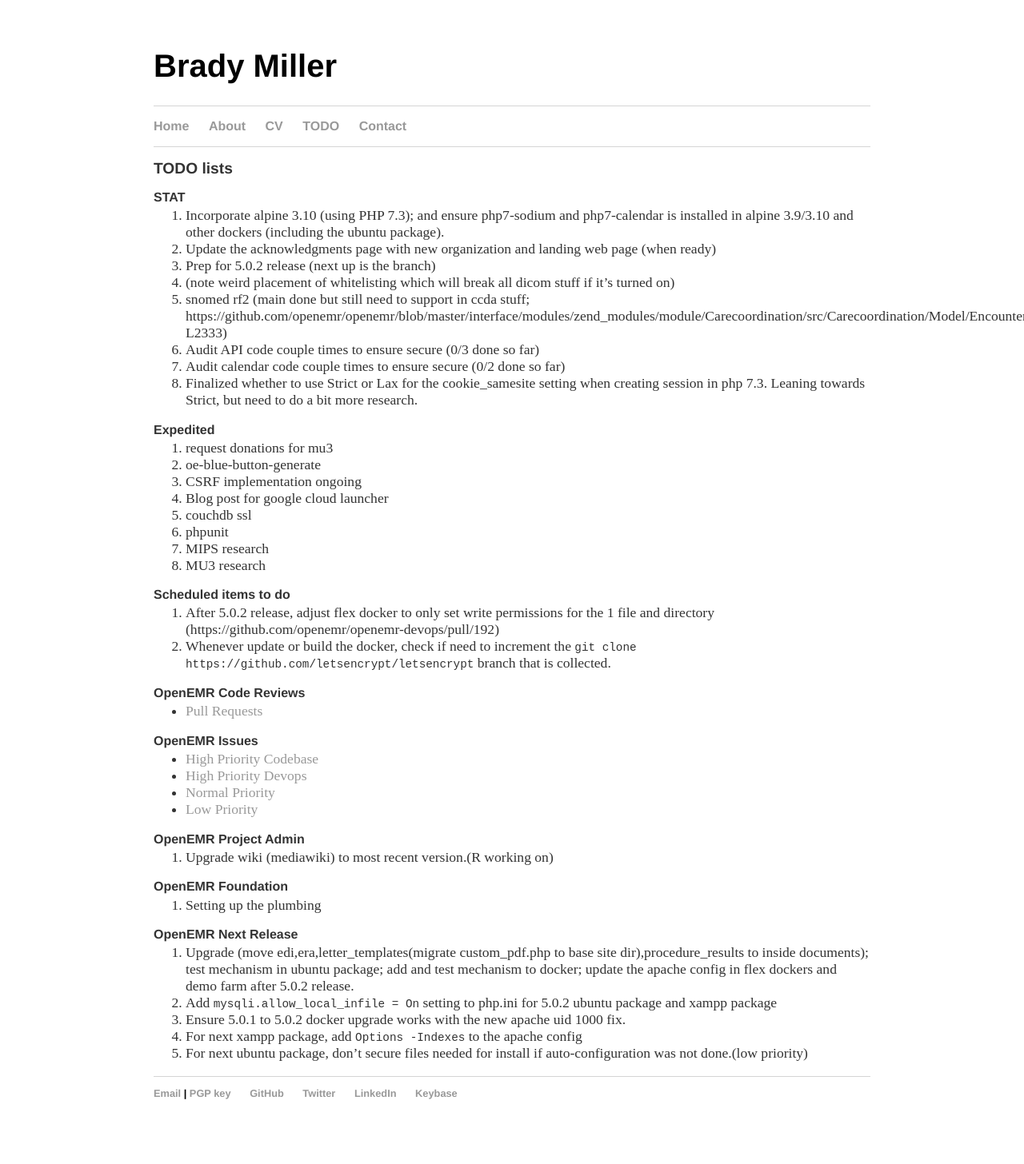
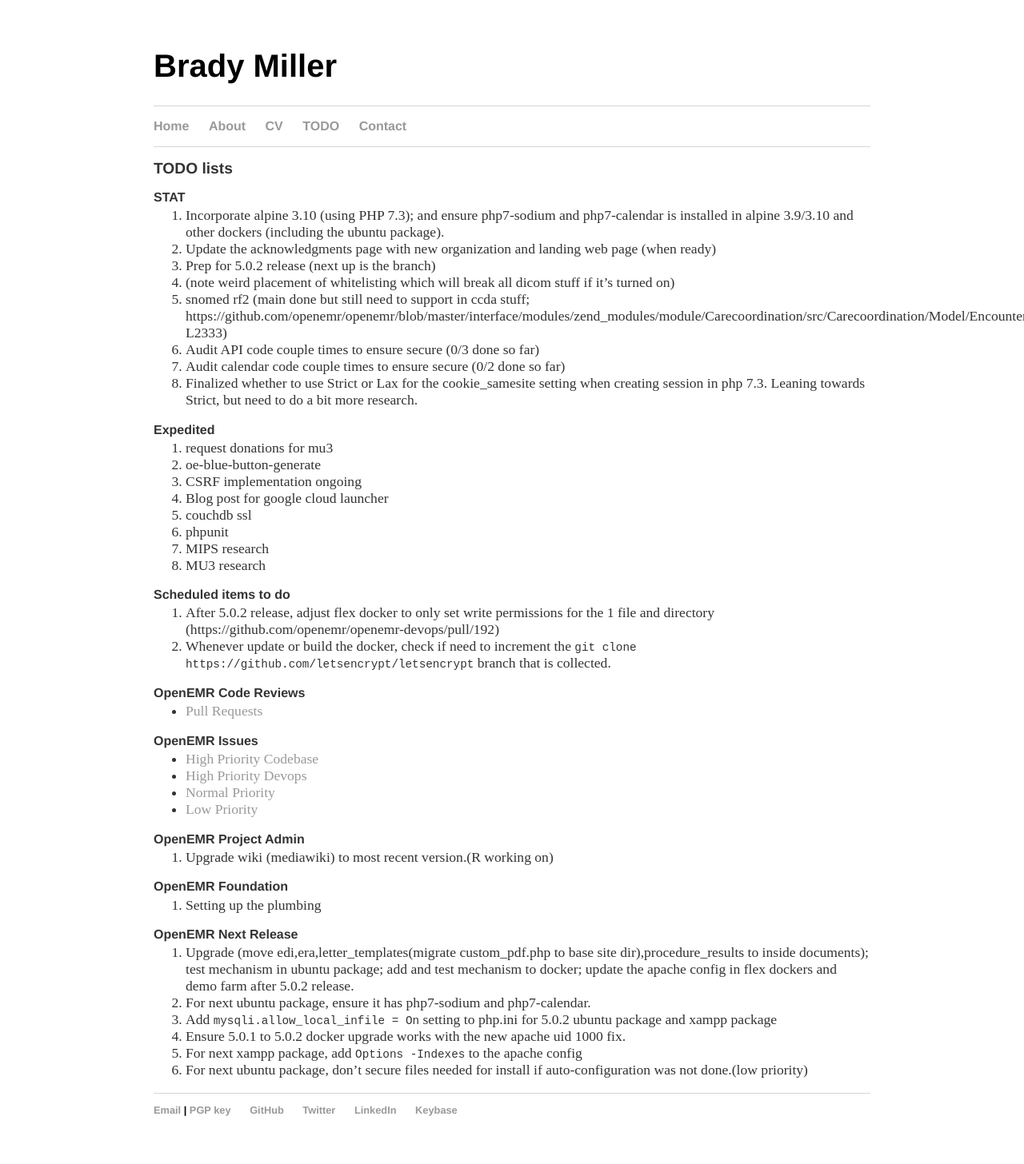
Before and after one commit to bradymiller/bradymiller.github.io, a Jekyll site: the page built from todo/index.md, in a window 1280 px wide. Shown: the whole page at 80% size. Built offline with Jekyll 4.4.1, drawn with Linux system fonts in a browser that asks for light colours; our own code applies the rules of GitHub Pages for plain Markdown files; before the commit the page ends 1435 px from its top, so only the background shows below that.

Commit message:
Update index.md

```diff
--- a/todo/index.md
+++ b/todo/index.md
@@ -44,6 +44,7 @@
 
 ### OpenEMR Next Release
 1. Upgrade (move edi,era,letter_templates(migrate custom_pdf.php to base site dir),procedure_results to inside documents); test mechanism in ubuntu package; add and test mechanism to docker; update the apache config in flex dockers and demo farm after 5.0.2 release.
+1. For next ubuntu package, ensure it has php7-sodium and php7-calendar.
 1. Add `mysqli.allow_local_infile = On` setting to php.ini for 5.0.2 ubuntu package and xampp package
 1. Ensure 5.0.1 to 5.0.2 docker upgrade works with the new apache uid 1000 fix.
 1. For next xampp package, add `Options -Indexes` to the apache config
```
